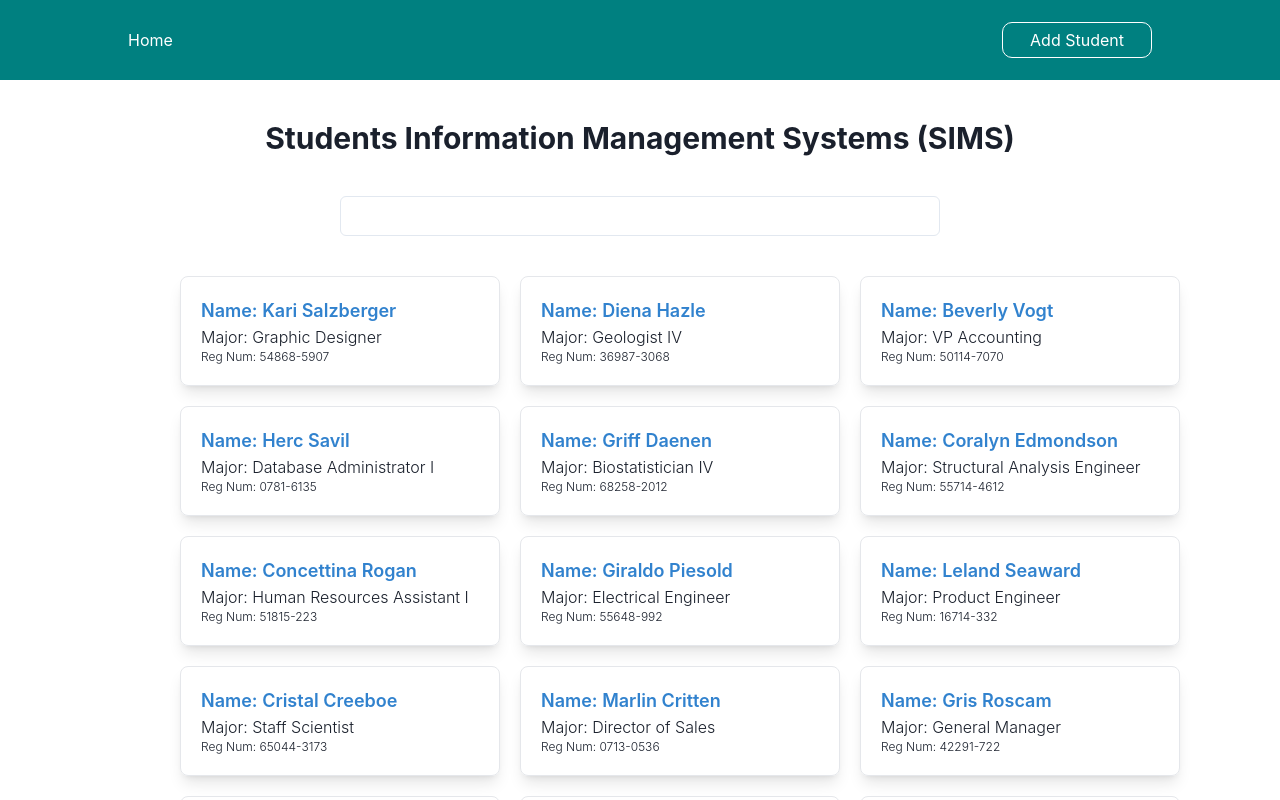
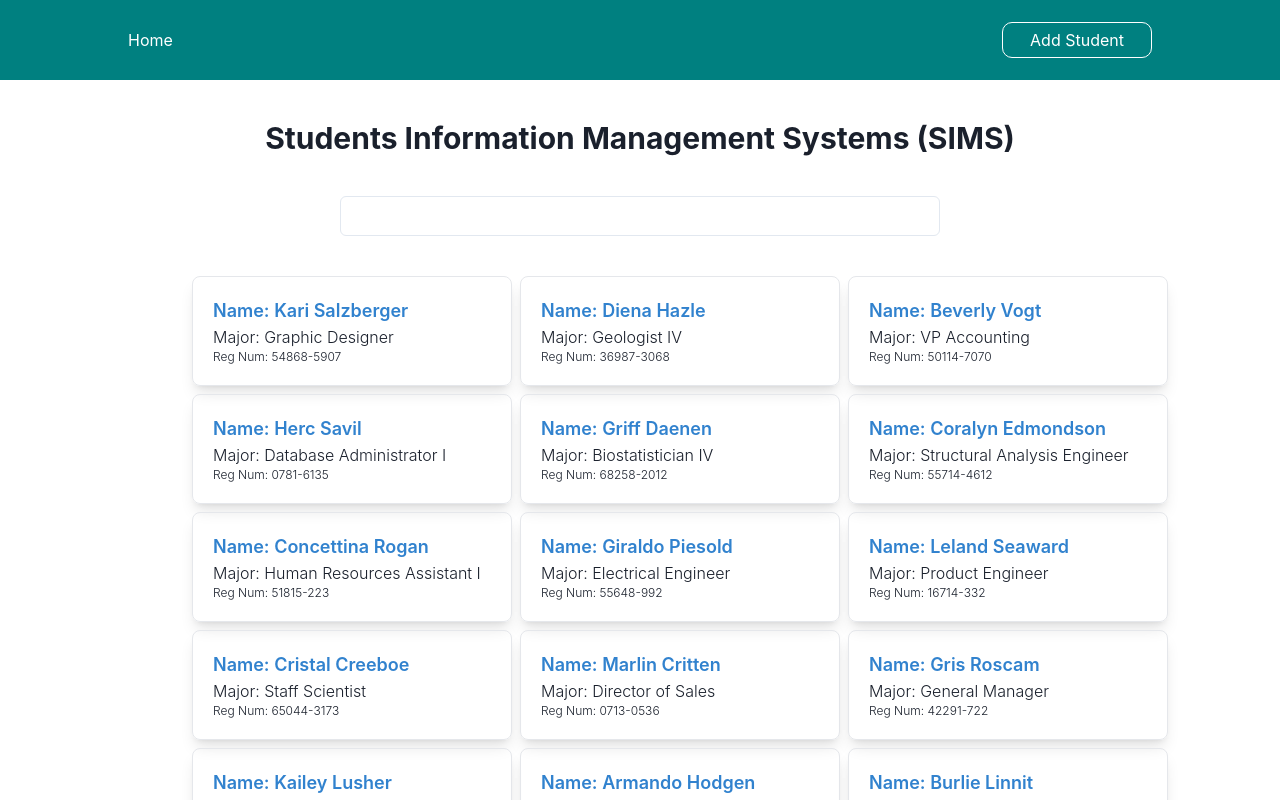
Before and after one commit to itstimiking/sims, a Next.js app: page /students in a window 1280 px wide. Shown: the top 800 px of the page. Built offline with nearby package versions, Linux system fonts and the light colour scheme.

Commit message:
Typscript fix

```diff
--- a/src/helper/students-data.ts
+++ b/src/helper/students-data.ts
@@ -31,7 +31,7 @@ async function create(student: Student) {
     student.id = id.toString()
     student.createdAt = new Date().toISOString();
     student.updatedAt = new Date().toISOString();
-    students.push(student);
+    students.unshift(student);
     return {error:false, data:student}
 }
 
--- a/src/pages/students/components-local/student-card.tsx
+++ b/src/pages/students/components-local/student-card.tsx
@@ -7,7 +7,7 @@ type Props = {
 }
 const StudentCard: React.FC<Props> = ({data}) => {
   return (
-    <div className='w-1/4 border rounded-lg shadow-lg border-gray-200 p-5 items-end'>
+    <div className='w-full sm:w-1/2 md:w-1/3 lg:w-1/4 border rounded-lg shadow-lg border-gray-200 p-5 items-end'>
 
         <div className='flex flex-col'>
             <Link color={'blue.500'} href={`/students/${data?.id}`}>
--- a/src/pages/students/index.tsx
+++ b/src/pages/students/index.tsx
@@ -42,10 +42,12 @@ const Students = () => {
         </div>
       </div>
       <div className='flex gap-5 flex-wrap w-screen justify-center'>
-        {Array.isArray(students) && students.map(el => (
-          <StudentCard data={el} key={el?.id} />
-        ))}
-        {error && <li>{errorMessage}</li>}
+        <div className='flex flex-wrap gap-2 justify-center'>
+          {Array.isArray(students) && students.map(el => (
+            <StudentCard data={el} key={el?.id} />
+          ))}
+          {error && <li>{errorMessage}</li>}
+        </div>
       </div>
     </div>
   )
```
